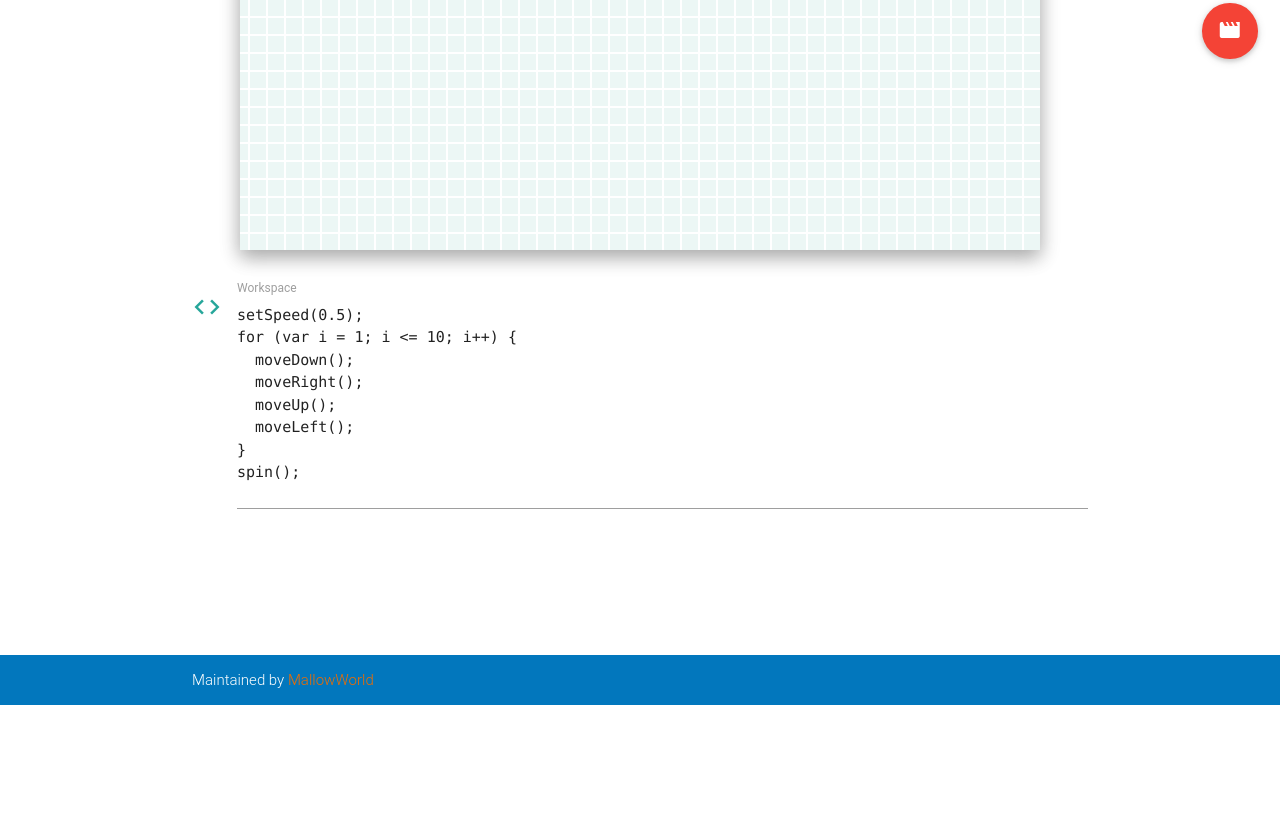
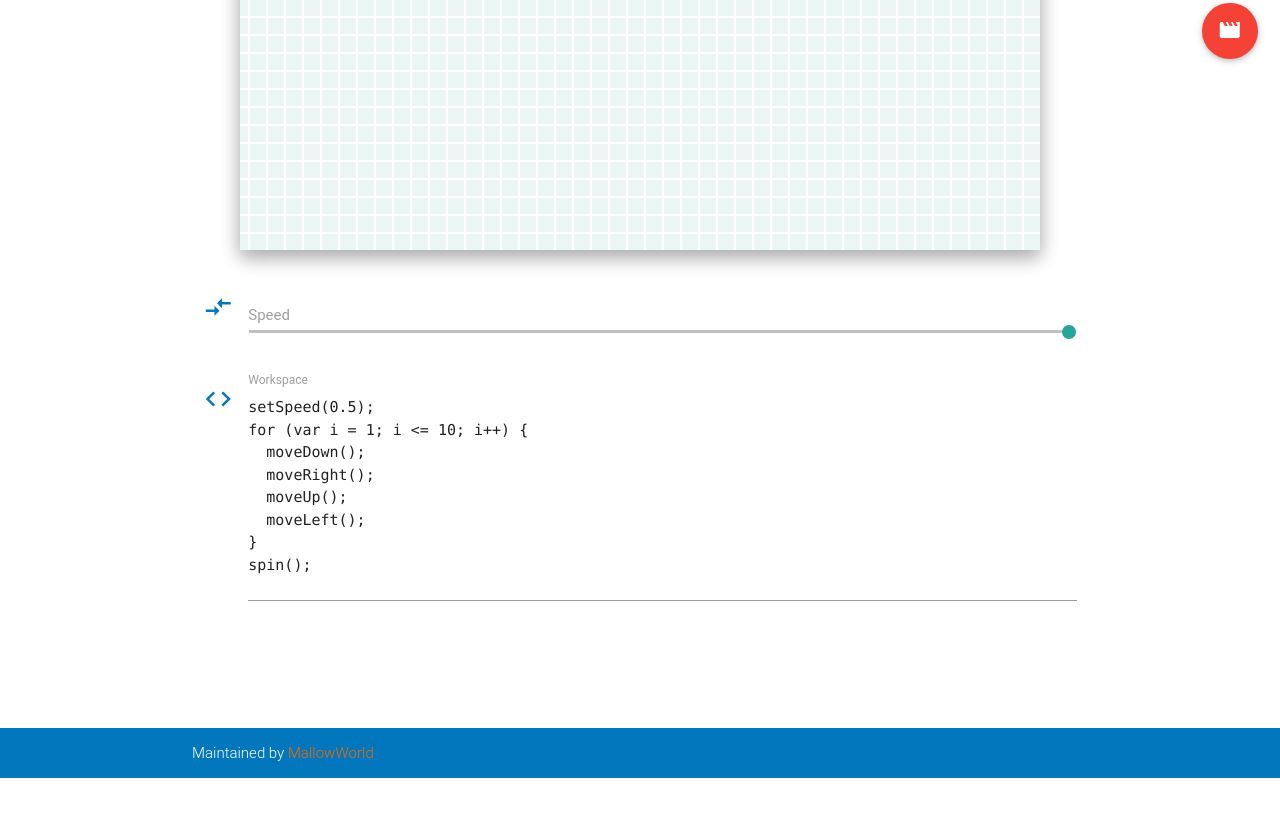
Before and after one commit to MallowWorld/c-quince, a plain HTML site: page demo.html in a window 1280 px wide. Shown: the part 629-1446 px from the top of the page. Before the commit the page ends 1379 px from the top, so only its background shows below. Drawn offline with Linux system fonts and the light colour scheme; a web font is replaced by a local one.

Commit message:
Added slider to control speed

```diff
--- a/demo.html
+++ b/demo.html
@@ -59,10 +59,18 @@
       </div>
       <div class="row">
         <form class="col s12">
-          <div class="row">
-            <div class="input-field col s12">
-              <i class="material-icons prefix">code</i>
-              <textarea id="workspace" class="materialize-textarea">setSpeed(0.5);
+          <div class="input-field col s12">
+            <i class="material-icons prefix light-blue-text text-darken-3">compare_arrows</i>
+            <label for="slider">Speed</label><br />
+            <input id="slider" class="light-blue-text" type="range" min="0.1" max="1.0" step="0.05" value="1.0" onchange="setSpeed(this.value)" />
+          </div>
+        </form>
+      </div>
+      <div class="row">
+        <form class="col s12">
+          <div class="input-field col s12">
+            <i class="material-icons prefix light-blue-text text-darken-3">code</i>
+            <textarea id="workspace" class="materialize-textarea">setSpeed(0.5);
 for (var i = 1; i <= 10; i++) {
   moveDown();
   moveRight();
@@ -70,8 +78,7 @@ for (var i = 1; i <= 10; i++) {
   moveLeft();
 }
 spin();</textarea>
-              <label for="workspace">Workspace</label>
-            </div>
+            <label for="workspace">Workspace</label>
           </div>
         </form>
       </div>
```
